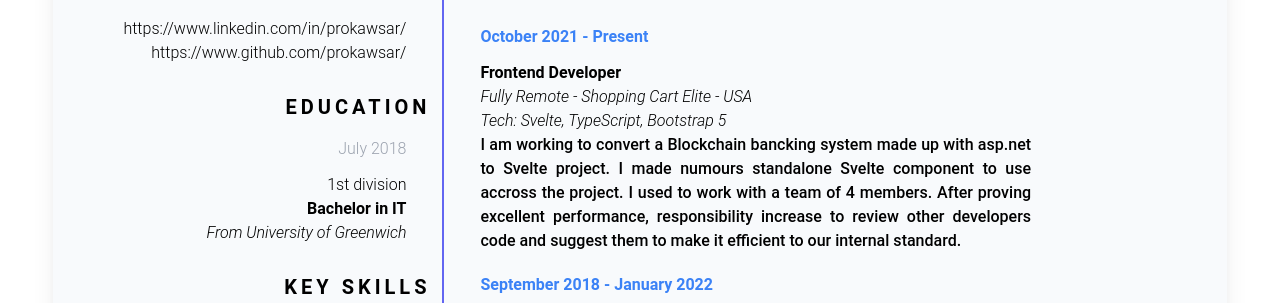
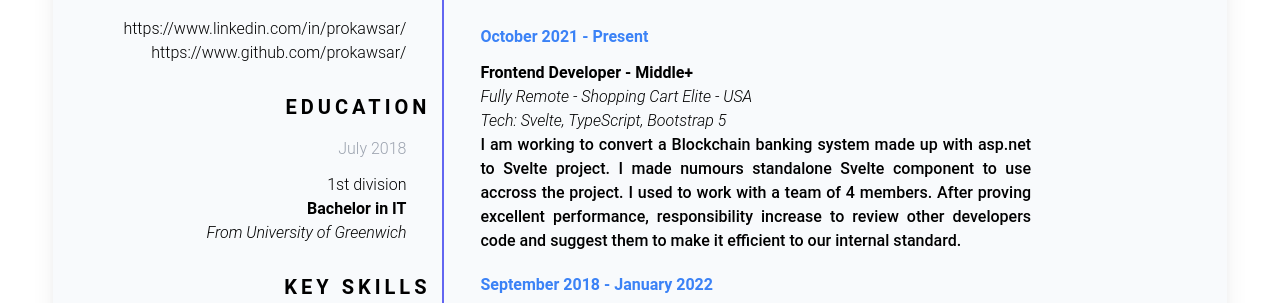
Before and after one commit to prokawsar/Portfolio, a SvelteKit app: page /resume in a window 1280 px wide. Shown: the part 407-710 px from the top of the page. Built offline with nearby package versions, Linux system fonts and the light colour scheme.

Commit message:
fix typo

```diff
--- a/src/routes/resume/+page.svelte
+++ b/src/routes/resume/+page.svelte
@@ -109,12 +109,12 @@
 
 						<div class="flex flex-col md:ml-6">
 							<div class="text-blue-500 font-semibold mt-5 mb-3">October 2021 - Present</div>
-							<div class="font-bold">Frontend Developer</div>
+							<div class="font-bold">Frontend Developer - Middle+</div>
 							<div class="italic">Fully Remote - Shopping Cart Elite - USA</div>
 							<div class="italic">Tech: Svelte, TypeScript, Bootstrap 5</div>
 							<div class="font-medium text-justify ">
 								<!-- list of resp -->
-								I am working to convert a Blockchain bancking system made up with asp.net to Svelte project.
+								I am working to convert a Blockchain banking system made up with asp.net to Svelte project.
 								I made numours standalone Svelte component to use accross the project. I used to work
 								with a team of 4 members. After proving excellent performance, responsibility increase
 								to review other developers code and suggest them to make it efficient to our internal
```
